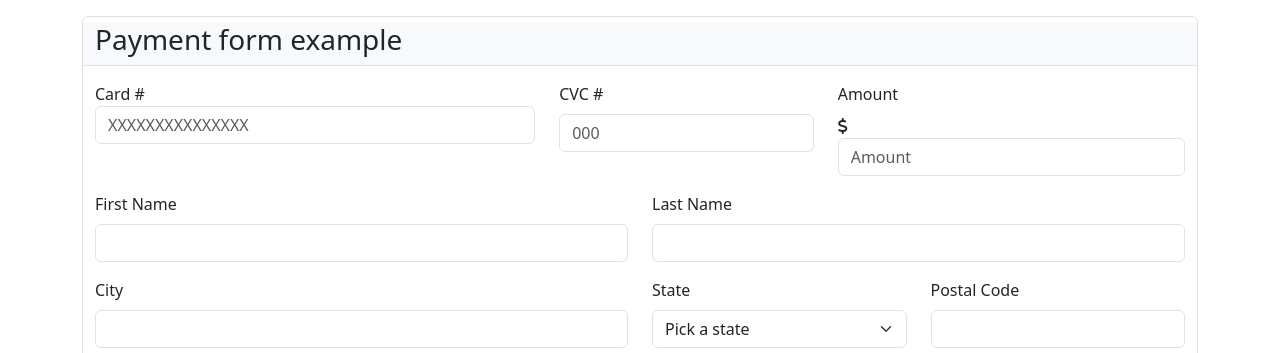
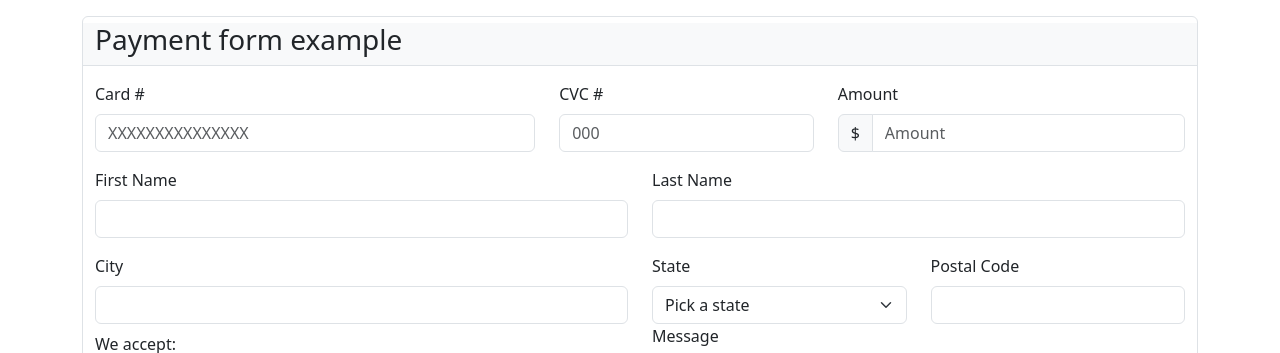
Before and after one commit to 4GeeksAcademy/form-aapitarch, a plain HTML site: page index.html in a window 1280 px wide. Shown: the top 353 px of the page. Drawn offline with nearby package versions, Linux system fonts and the light colour scheme.

Commit message:
cambios formulario

```diff
--- a/index.html
+++ b/index.html
@@ -15,19 +15,23 @@
                 <h3>Payment form example</h3>
             </div>
             <div class="row mb-3 mt-3">
-                <div class="col-5">
-                    <label for="card">Card #</label>
-                    <input type="text" class="form-control" id="card" placeholder="XXXXXXXXXXXXXXX" required>
+                  <div class="col-5">
+                    <label for="card" class="form-label">Card #</label>
+                    <div class="input-group">
+                        <input type="text" class="form-control" id="card" maxlength="16" pattern="\d{16}" placeholder="XXXXXXXXXXXXXXX" required>
+                    </div>
                   </div>
                   <div class="col-3">
                     <label for="cvc" class="form-label">CVC #</label>
-                    <input type="text" class="form-control" id="cvc" placeholder="000" required>
+                    <div class="input-group">
+                        <input type="text" class="form-control" id="cvc" maxlength="3" pattern="\d{3}" placeholder="000" required>
+                    </div>
                   </div>
                   <div class="col-4">
                     <label for="amount" class="form-label">Amount</label>
-                    <div class="input-grup">
-                        <span class="input-grup-text"><i class="fa-solid fa-dollar-sign"></i></span>
-                        <input type="number" class="form-control" id="amount" placeholder="Amount" required>
+                    <div class="input-group">
+                      <span class="input-group-text">$</span>
+                      <input type="text" class="form-control" id="amount" placeholder="Amount" required>
                     </div>
                   </div>
             </div>
@@ -82,7 +86,7 @@
                         </div>
                         <div class="col-6">
                             <label for="postalCode" class="form-label">Postal Code</label>
-                            <input type="text" class="form-control" id="postalCode" required>
+                            <input type="text" class="form-control" id="postalCode" maxlength="5" pattern="\d{5}" required>
                         </div>
                     </div>
                     <div class="mb-3">
```
